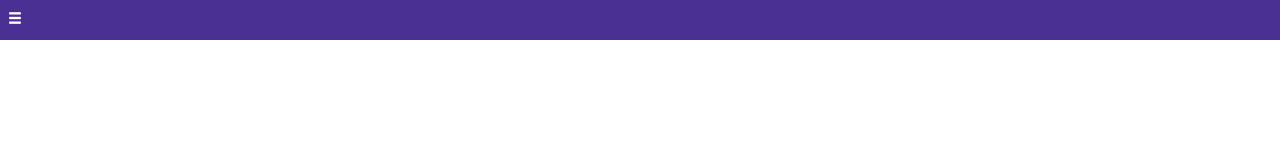
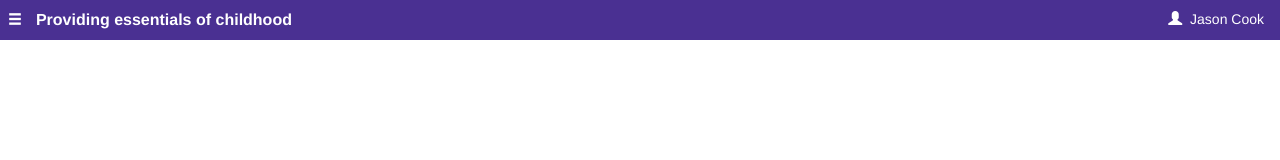
Before and after one commit to pranav-sanvatsarkar/sidebar-navigation-c2c, a plain HTML site: page index.html in a window 1280 px wide. Drawn offline with Linux system fonts and the light colour scheme.

Commit message:
- added page title and logged-in user info inside header

```diff
--- a/application_css/sidebar-navigation.css
+++ b/application_css/sidebar-navigation.css
@@ -110,3 +110,18 @@ body, div
 	width: 100%;
 	height: 92%;
 }
+.userInfoHeader
+{
+    display: inline-block;
+    float: right;
+    margin: 9px 16px 0px 0px;
+    cursor: pointer;
+}
+.pageInfoHeader
+{
+    display: inline-block;
+    margin: 9px 0px 0px 10px;
+    cursor: pointer;
+    font-weight: bold;
+    font-size: 16px;
+}
--- a/index.html
+++ b/index.html
@@ -51,6 +51,8 @@
 				<span class="menuBttnCntnr">
 					<span id="menuBttn" onclick="toggleSideBar();" class="glyphicon glyphicon-menu-hamburger" aria-hidden="true" style=""></span>
 				</span>
+				<p class="pageInfoHeader">Providing essentials of childhood</p>
+				<p class="userInfoHeader"><span class="glyphicon glyphicon-user" aria-hidden="true"></span> &nbsp;Jason Cook</p>
 			</div>
 			<div class="container" onclick="closeSideBar();">
 
```
